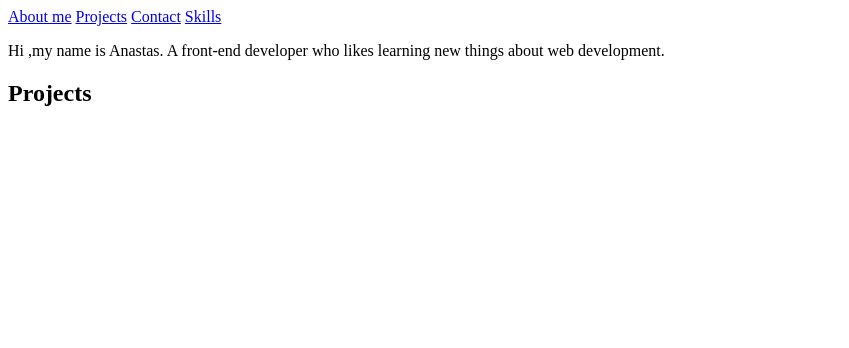
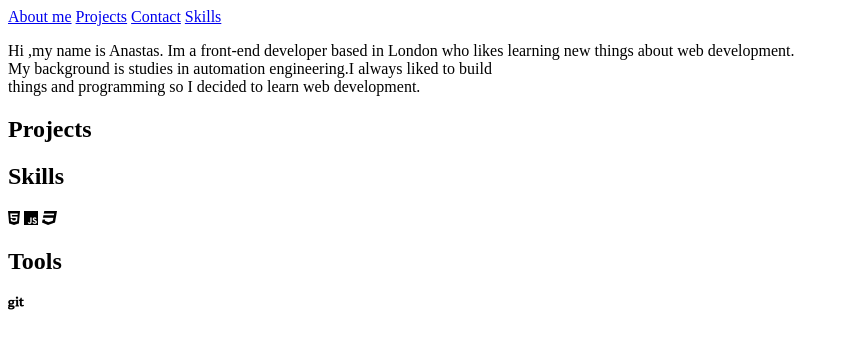
Before and after one commit to AnastasOdyssea/Portfolio, a plain HTML site: page index.html in a window 1280 px wide. Shown: the whole page, without its empty margins (0-849 px from the left). Drawn offline with Linux system fonts and the light colour scheme.

Commit message:
Some changes

```diff
--- a/index.html
+++ b/index.html
@@ -5,10 +5,12 @@
     <meta charset="UTF-8">
     <meta http-equiv="X-UA-Compatible" content="IE=edge">
     <meta name="viewport" content="width=device-width, initial-scale=1.0">
+
     <title>Portfolio</title>
 </head>
 
 <body>
+
     <header class="header">
         <nav class="nav">
             <a href="#aboutme">About me</a>
@@ -20,9 +22,11 @@
     </header>
     <main class="main">
         <section>
-            <div class="about">
+            <div class="aboutme" id="aboutme">
                 <p>Hi ,my name is Anastas.
-                    A front-end developer who likes learning new things about web development.
+                    Im a front-end developer based in London who likes learning new things about web development.<br>
+                    My background is studies in automation engineering.I always liked to build <br>
+                    things and programming so I decided to learn web development.
                 </p>
             </div>
         </section>
@@ -31,8 +35,23 @@
                 <h2>Projects</h2>
             </div>
         </section>
+        <section>
+            <div class="skills">
+                <h2>Skills</h2>
 
+                <i class="fab fa-html5"></i>
+                <i class="fab fa-js"></i>
+                <i class="fab fa-css3"></i>
+
+            </div>
+
+            <div class="tools">
+                <h2>Tools</h2>
+                <i class="fab fa-git"></i>
+            </div>
+        </section>
     </main>
+    <script src="https://kit.fontawesome.com/f34947545d.js" crossorigin="anonymous"></script>
 
 </body>
 
```
Also changed, not shown: aboutme.html (deleted, +0 -20 lines), contact.html (+16 -0 lines).
